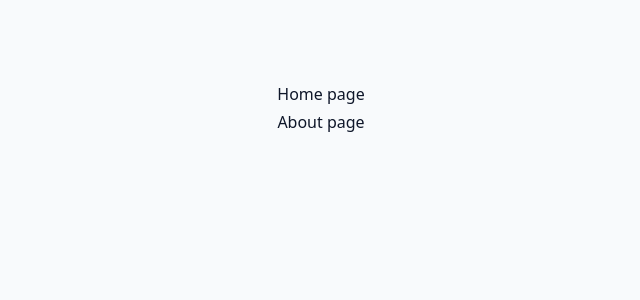
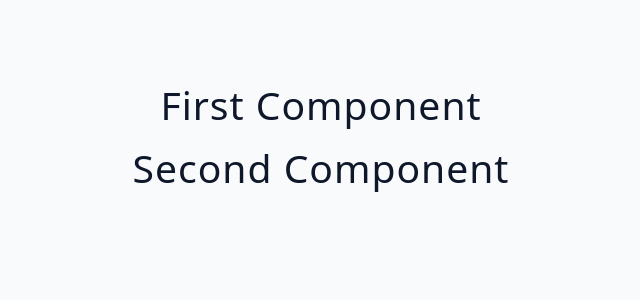
Before and after one commit to zubayr-ahmad/react-learning, a React (Vite) app: page / in a window 1280 px wide. Shown: the top 300 px of the page, without its empty margins (319-959 px from the left). Built offline with nearby package versions, Linux system fonts and the light colour scheme.

Commit message:
folder structure 3 (group import)

```diff
--- a/src/App.jsx
+++ b/src/App.jsx
@@ -1,10 +1,9 @@
-import { Home, About as Contact} from './tutorial/04-project-structure/starter/Pages';
+import Example from "./tutorial/04-project-structure/starter/Example";
 function App() {
 
   return (
     <div className="container">
-      <Home />
-      <Contact />
+      <Example></Example>
     </div>
 
   );
--- /dev/null
+++ b/src/tutorial/04-project-structure/starter/Example/FirstComponent.jsx
@@ -0,0 +1,13 @@
+import React from 'react'
+
+function FirstComponent() {
+  return (
+    <div>
+      <h2>
+        First Component
+      </h2>
+    </div>
+  )
+}
+
+export default FirstComponent
--- /dev/null
+++ b/src/tutorial/04-project-structure/starter/Example/SecondComponent.jsx
@@ -0,0 +1,13 @@
+import React from 'react'
+
+function SecondComponent() {
+  return (
+    <div>
+      <h2>
+        Second Component
+      </h2>
+    </div>
+  )
+}
+
+export default SecondComponent
--- /dev/null
+++ b/src/tutorial/04-project-structure/starter/Example/index.jsx
@@ -0,0 +1,14 @@
+import React from 'react'
+import FirstComponent from './FirstComponent'
+import SecondComponent from './SecondComponent'
+
+function Example() {
+  return (
+    <div>
+      <FirstComponent />
+      <SecondComponent />
+    </div>
+  )
+}
+
+export default Example
```
